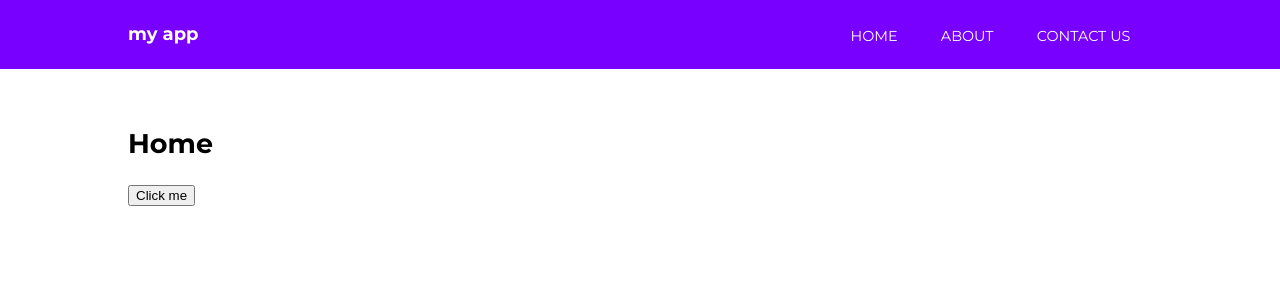
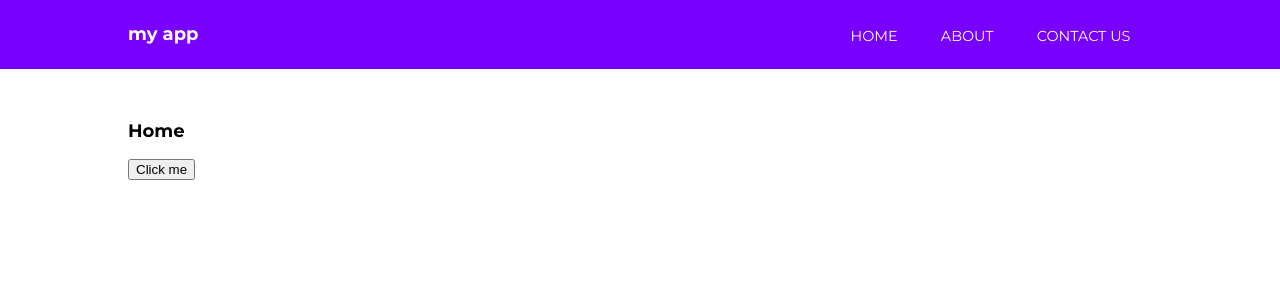
Before and after one commit to marom/SimpleAngular7, an Angular app: page / in a window 1280 px wide. Shown: the top 300 px of the page. Built offline with nearby package versions, Linux system fonts and the light colour scheme.

Commit message:
fix style property, should be font-size NOT size

```diff
--- a/src/app/home/home.component.html
+++ b/src/app/home/home.component.html
@@ -1,6 +1,6 @@
 <h1 [ngStyle]="{
   'color': h1Style ? 'gray' : 'black',
-  'size': !h1Style ? '1em' : '4em'
+  'font-size': !h1Style ? '1em' : '4em'
   }">Home</h1>
 
 <button (click)="firstClick()">Click me</button>
```
